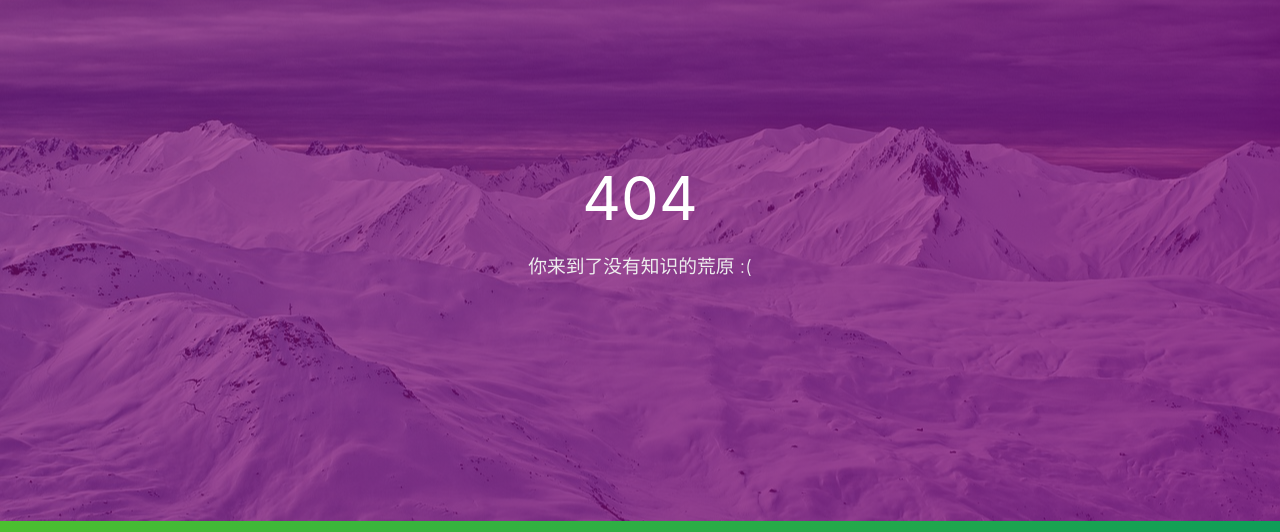
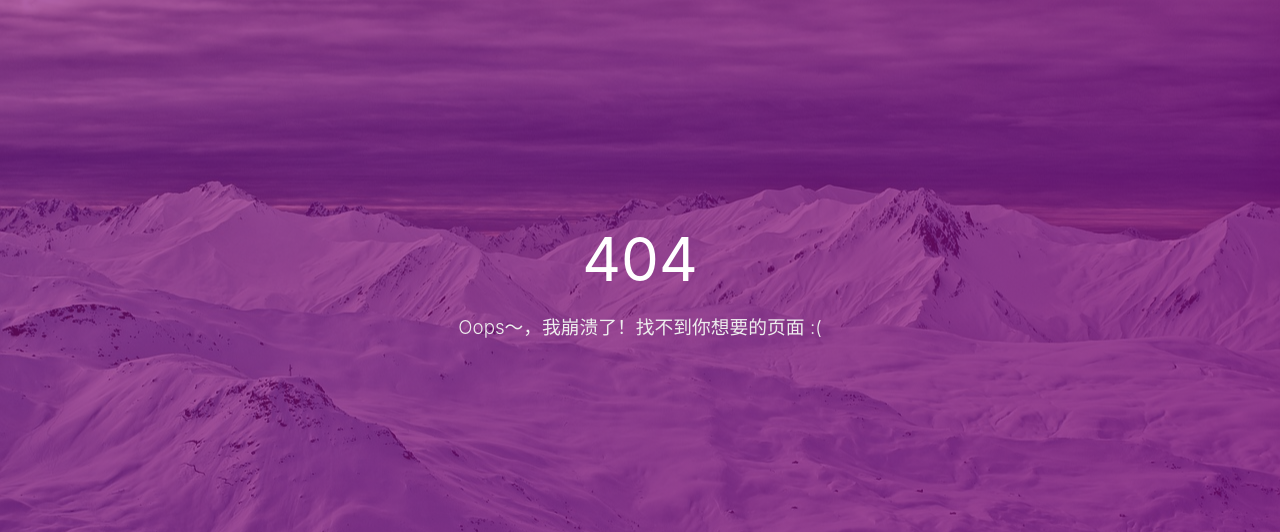
Before and after one commit to luoxungh/luoxungh.github.io, a plain HTML site: page 404/index.html in a window 1280 px wide. Shown: the part 79-611 px from the top of the page. Drawn offline with Linux system fonts and the light colour scheme; some packages are replaced by stand-ins of ours; no server answers; a script that the page names is missing.

Commit message:
Site updated: 2021-07-02 01:04:38

```diff
--- a/404/index.html
+++ b/404/index.html
@@ -267,10 +267,9 @@
     <style type="text/css">
     /* don't remove. */
     .about-cover {
-        height: 75vh;
+        height: 90.2vh;
     }
 </style>
-
 <div class="bg-cover pd-header about-cover">
     <div class="container">
         <div class="row">
@@ -280,7 +279,7 @@
                         404
                     </div>
                     <div class="description center-align">
-                        你来到了没有知识的荒原 :(
+                        Oops～，我崩溃了！找不到你想要的页面 :(
                     </div>
                 </div>
             </div>
@@ -288,10 +287,14 @@
     </div>
 </div>
 
-<script>
-    // 每天切换 banner 图.  Switch banner image every day.
-    $('.bg-cover').css('background-image', 'url(/medias/banner/' + new Date().getDay() + '.jpg)');
-</script>
+
+    <script>
+        // 每天切换 banner 图.  Switch banner image every day.
+        var bannerUrl = "/medias/banner/" + new Date().getDay() + '.jpg';
+        $('.bg-cover').css('background-image', 'url(' + bannerUrl + ')');
+    </script>
+
+
 
     <footer class="page-footer bg-color">
 
```
